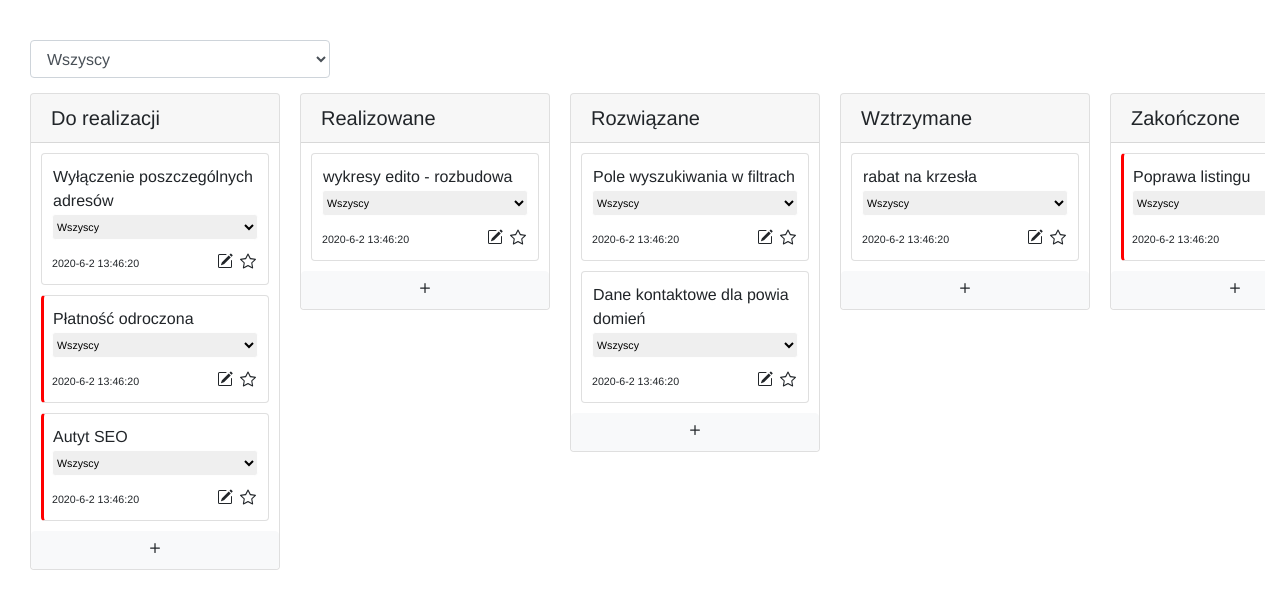
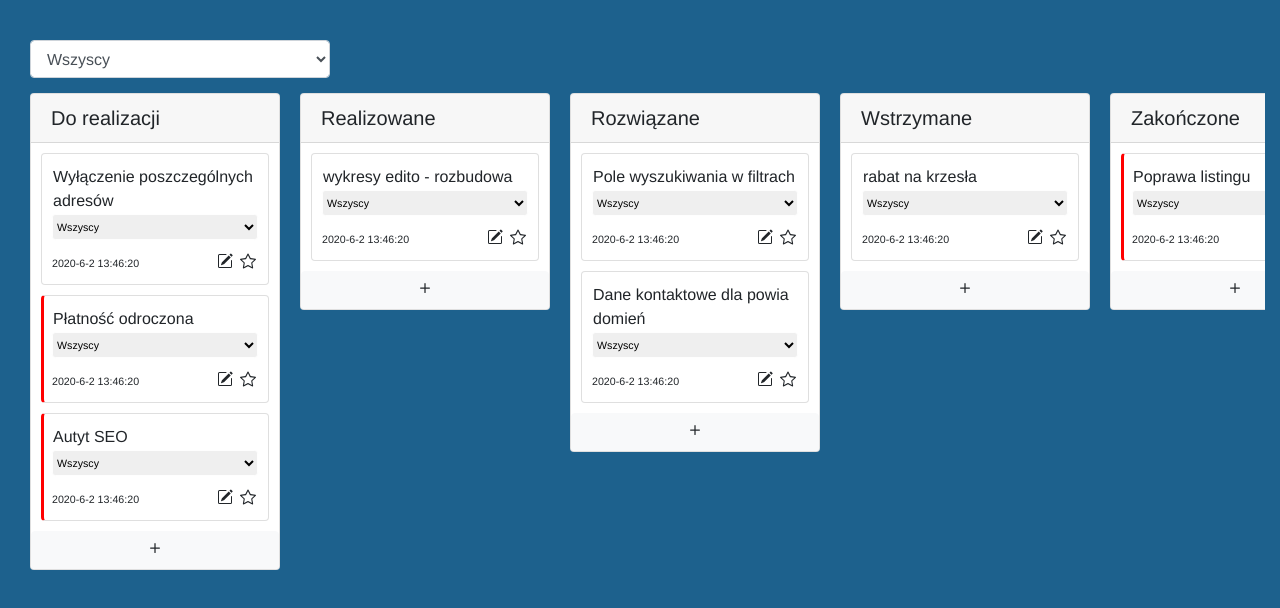
Before and after one commit to damianzolkos/taskmanager, a Vue app: page / in a window 1280 px wide. Shown: the top 608 px of the page. Built offline with nearby package versions, Linux system fonts and the light colour scheme.

Commit message:
filtered tasks

```diff
--- a/src/App.vue
+++ b/src/App.vue
@@ -1,7 +1,7 @@
 <template>
     <div id="app">
         <select class="form-control select-user" v-model="selectedUser">
-          <option v-for="user in users" :value="user" :key="user.id">
+          <option v-for="user in users" v-bind:value="user.id" :key="user.id">
               {{user.name}}
           </option>
         </select>
@@ -13,6 +13,7 @@
                 class="card bigcard d-inline-flex"
                 :column = "column"
                 :users = "users"
+                :selected = "selectedUser"
                 >
                 </TasksList>
           </draggable>
@@ -50,10 +51,7 @@ export default class App extends Vue {
           }
     ]
 
-    public selectedUser: object = {
-            id: 0,
-            name: "Wszyscy"
-        }
+    public selectedUser = 0;
 
     public columns: Array<object> = [
         {
@@ -123,7 +121,7 @@ export default class App extends Vue {
           ]
         },
         {
-          title: "Wztrzymane",
+          title: "Wstrzymane",
           editing: false,
           tasks: [
             {
@@ -156,11 +154,16 @@ export default class App extends Vue {
 </script>
 
 <style>
+html, body {
+  background-color: rgb(29, 97, 141);
+  min-height: 100%;
+}
 #app {
   padding: 40px 30px 0px 30px;
   font-family: Avenir, Helvetica, Arial, sans-serif;
   -webkit-font-smoothing: antialiased;
   -moz-osx-font-smoothing: grayscale;
+  background-color: rgb(29, 97, 141);
 }
 #app > .row {
   overflow-x: auto;
--- a/src/components/TasksList.vue
+++ b/src/components/TasksList.vue
@@ -3,7 +3,7 @@
         <h5 class="card-header handle">{{column.title}}</h5>
         <draggable :list="column.tasks" :animation="300" group="tasks">
             <Task
-                v-for="(task) in column.tasks"
+                v-for="(task) in filteredTasks()"
                 :key="task.id"
                 :task="task"
                 class="card smallcard"
@@ -25,7 +25,7 @@
 <script lang="ts">
 import { Component, Prop, Vue } from 'vue-property-decorator';
 import draggable from "vuedraggable";
-import { BIconStar, BIconPencilSquare, BIconPlus, BIconCheck2, BIconXCircleFill} from 'bootstrap-vue'
+import { BIconStar, BIconPencilSquare, BIconPlus, BIconCheck2, BIconXCircleFill, BIconEmojiAngry} from 'bootstrap-vue'
 
 import Task from './Task.vue';
 
@@ -43,8 +43,17 @@ Vue.component('BIconPencilSquare', BIconPencilSquare)
 })
 
 export default class TasksList extends Vue {
-  @Prop() private column!: Array<object>;
+  @Prop() private column: object;
+  @Prop() private selected!: number;
   @Prop() private users!: Array<object>;
+
+    public filteredTasks() {
+        if (this.selected == 0) {
+            return this.column.tasks;
+        } else {
+            return this.column.tasks.filter(task => task.owner == this.selected);
+        }
+    }
 
     public newTask: Record<string, any> = {
         id: 0,
```
Also changed, not shown: src/main.ts (line endings or trailing spaces).
